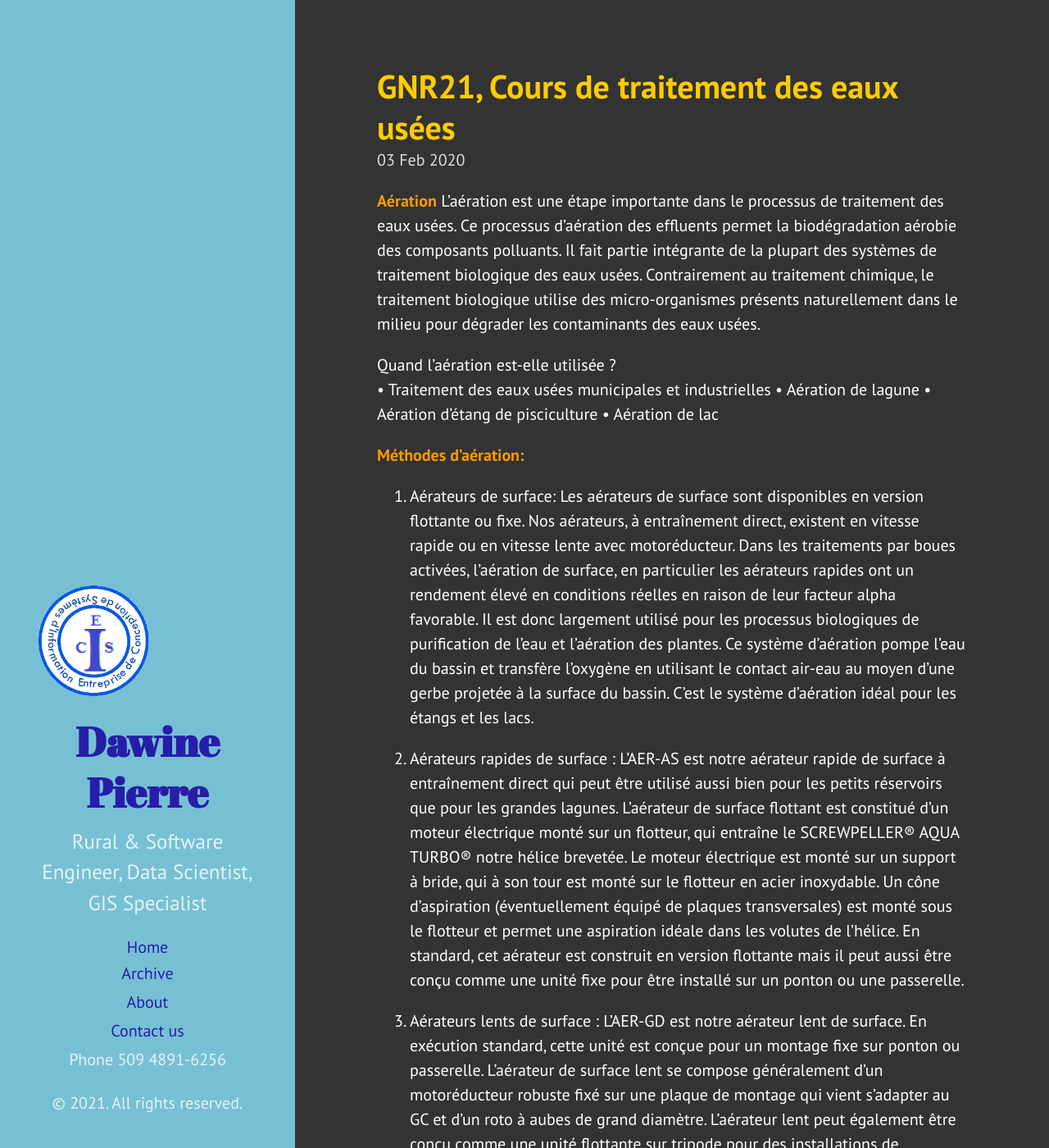
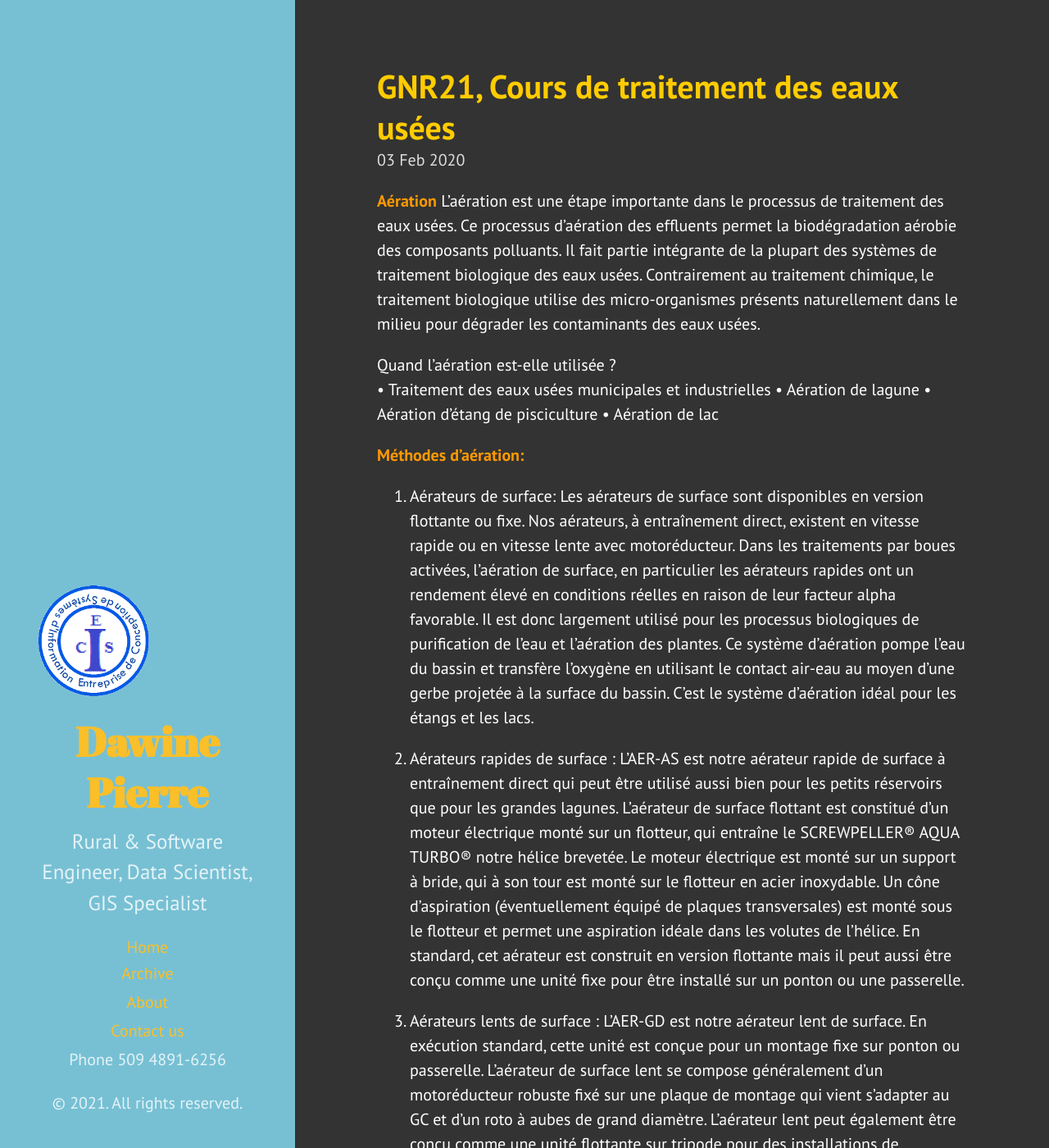
Before and after one commit to pdawine/pdawine.github.io, a Jekyll site: the page built from index.html, in a window 1280 px wide and 1400 px high. Shown: the whole window at 82% size. Built offline with Jekyll 4.4.1, drawn with Linux system fonts in a browser that asks for light colours; Markdown is read by kramdown in place of the engine named in the settings; the list of posts is cut into pages by our own code.

Commit message:
Update rjow.css

```diff
--- a/public/css/rjow.css
+++ b/public/css/rjow.css
@@ -7,8 +7,11 @@
 
 /* Headings */
 h1, h2, h3, h4, h5, h6 {
+/*
   color: #dfdfdf;
-}
+*/
+  color: #dfdfdf;
+  }
 
 /* Quotes */
 blockquote {
@@ -36,17 +39,11 @@
   }
 }
 
-.content {
-  padding-top:    2rem;
-  padding-bottom: 4rem;
-}
-
 /* Blog post or page title */
 .page-title,
 .post-title,
 .post-title a {
   color: #fc0;
-  margin-top: 2rem;
 }
 
 /* Jekyll yellow */
@@ -70,7 +67,7 @@
 /* Sidebar links */
 .sidebar a {
   /* color: #333; */
-  color: #271DA9;
+  color: #FABF29;
 }
 
 /* About section */
```
